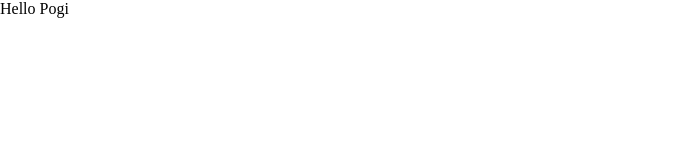
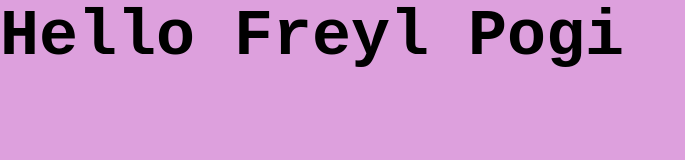
Before and after one commit to newbie-dev-freyl/PROJ-1, a website: page index.html in a window 1280 px wide. Shown: the whole page, without its empty margins (0-685 px from the left). Drawn offline with nearby package versions, Linux system fonts and the light colour scheme; files that its build step writes are made by us from their sources.

Commit message:
no important changes

```diff
--- a/index.html
+++ b/index.html
@@ -7,7 +7,7 @@
     <title>Document</title>
 </head>
 <body>
-    <h1>Hello Pogi</h1>
+    <h1>Hello Freyl Pogi</h1>
 </body>
 </html>
     <script defer src="dist/myscript.js"></script>
--- a/src/scss/mystyle.scss
+++ b/src/scss/mystyle.scss
@@ -1 +1,12 @@
 @use './abstract/index' as *;
+
+
+body {
+    background: plum;
+}
+
+h1 {
+    font-size: 5em;
+    font-weight: bold;
+    font-family: monospace;
+}
```
